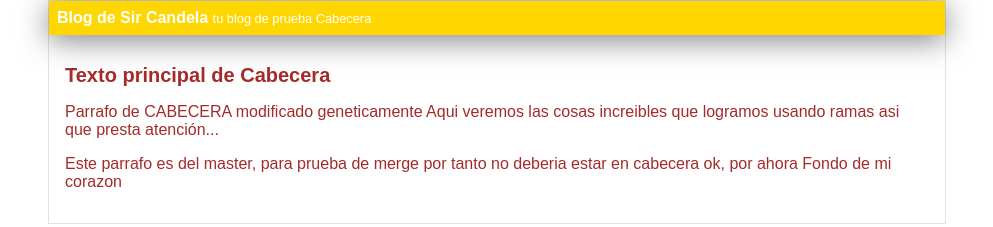
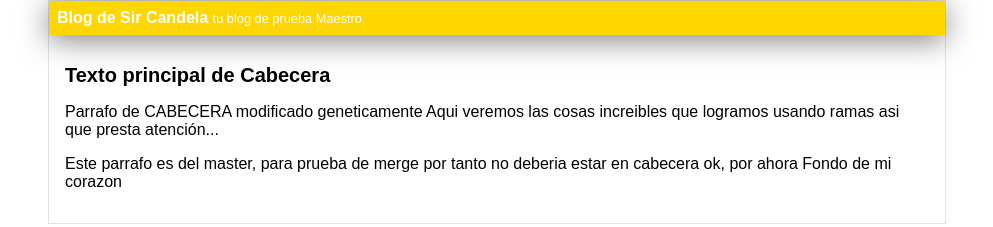
Before and after one commit to SirCandela/blog, a plain HTML site: page index.html in a window 1280 px wide. Shown: the whole page, without its empty margins (143-1136 px from the left). Drawn offline with Linux system fonts and the light colour scheme.

Commit message:
texto master y color black

```diff
--- a/css/estilos.css
+++ b/css/estilos.css
@@ -1,6 +1,6 @@
 body
 {
-    color: brown;
+    color: black;
     text-align: center;
     font-family: "Arial";
     font-size: 16px;
--- a/index.html
+++ b/index.html
@@ -9,7 +9,7 @@
             <div id="cabecera">
                 Blog de Sir Candela
                 <span id="tagline">
-                    tu blog de prueba Cabecera
+                    tu blog de prueba Maestro
                 </span>
             </div>
             <div id="post">
```
